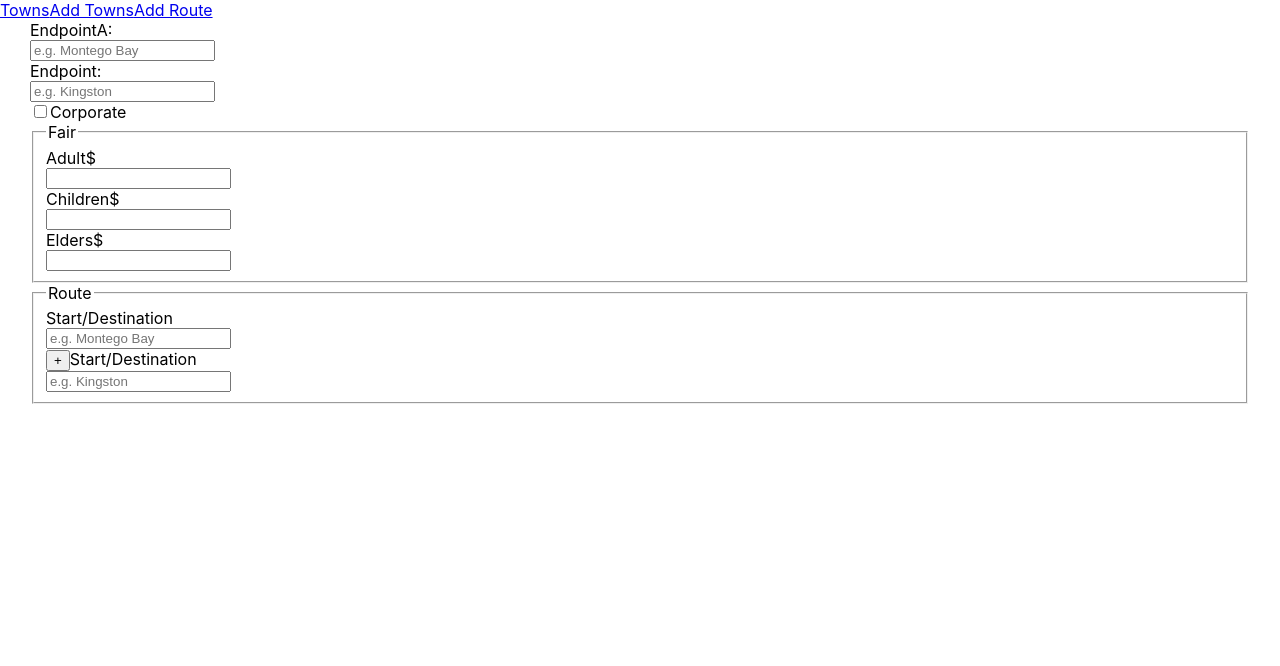
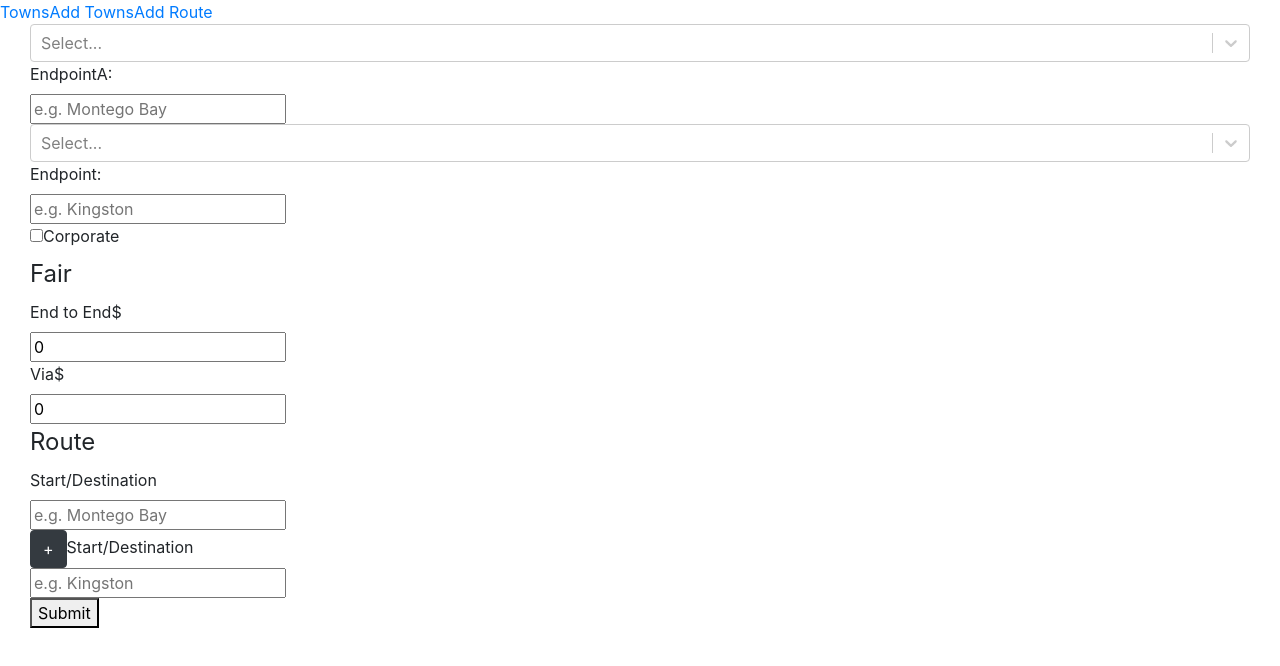
Before and after one commit to Deeswoc/PublicTransitGraphP, a React (Create React App) app in the folder transit-app/: page /Add-Route in a window 1280 px wide. Shown: the top 666 px of the page. Built offline with nearby package versions, Linux system fonts and the light colour scheme; no server answers.

Commit message:
added the feature to submit new route through form

```diff
--- a/transit-app/src/Contexts/NewRouteFormContext.js
+++ b/transit-app/src/Contexts/NewRouteFormContext.js
@@ -1,5 +1,6 @@
-import React, { createContext, useReducer } from 'react'
-import newRouteFormContextReducer from './NewRouteFormContextReducers/NewRouteFormContextReducer.js';
+import React, { createContext, useReducer, useEffect } from 'react';
+import d from '../devURL';
+import newRouteFormContextReducer, { actions as act}from './NewRouteFormContextReducers/NewRouteFormContextReducer.js';
 export const NewRouteFormContext = createContext();
 
 
@@ -18,21 +19,25 @@ function NewRouteFormContextProvider(props){
         },
         midPoints: [],
         fare: {
-            endToEnd: {
-                Adult: 0,
-                Child: 0,
-                Elder: 0
-            },
-            via: {
-                Adult: 0,
-                Child: 0,
-                Elder: 0
-            }
+            origin: 0,
+            via:0
         },
         corperate: false,
-        class: ""
+        class: "",
+        areas: []
     }
+
+
     const [state, dispatch] = useReducer(newRouteFormContextReducer, initialState);
+
+    useEffect(()=>{
+        let $ = async() => {
+            let data = await fetch(`${d}/towns/`);
+            let areas = await data.json();
+            dispatch({type: act.setAreaList, areas});
+        };
+        $();
+    }, [])
     return (
         <NewRouteFormContext.Provider value = {{ ...state, dispatch }}>
             {props.children}
--- a/transit-app/src/Contexts/NewRouteFormContextReducers/NewRouteFormContextReducer.js
+++ b/transit-app/src/Contexts/NewRouteFormContextReducers/NewRouteFormContextReducer.js
@@ -60,6 +60,33 @@ function newRouteFormContextReducer(state, action){
             }
         }
 
+        case actions.setOriginFare:{
+            return {
+                ...state,
+                fare: {
+                    ...state.fare,
+                    origin: action.fare
+                }
+            }
+        }
+
+        case actions.setViaFare:{
+            return {
+                ...state,
+                fare: {
+                    ...state.fare,
+                    via: action.fare
+                }
+            }
+        }
+
+        case actions.setAreaList:{
+            return {
+                ...state,
+                areas: action.areas
+            }
+        }
+
         default: {
             return state;
         }
@@ -74,5 +101,8 @@ export let actions = {
     setEndPointBParish: 4,
     setMidPointName: 5,
     setMidPointParish: 7,
-    removeMidPoint: 8
+    removeMidPoint: 8,
+    setOriginFare: 9,
+    setViaFare: 10,
+    setAreaList: 11
 }
--- a/transit-app/src/Routes/AddRoute/NewRouteForm.js
+++ b/transit-app/src/Routes/AddRoute/NewRouteForm.js
@@ -1,19 +1,23 @@
-import React, { useState, useContext,   } from 'react'
+import React, { useState, useContext, } from 'react'
 import '../../Styles/Forms/baseStyle.css'
 import ExpandableList from '../../Components/ExpandableList'
 import { NewRouteFormContext } from '../../Contexts/NewRouteFormContext'
 import { actions as act } from '../../Contexts/NewRouteFormContextReducers/NewRouteFormContextReducer'
+import Select from 'react-select';
+import d from '../../devURL';
 
+//temp
+import 'bootstrap/dist/css/bootstrap.css';
 let MiddleTowns = (props) => {
     const { midPoints, dispatch } = useContext(NewRouteFormContext);
-    let remove = (index)=>{
-        dispatch({type:act.removeMidPoint, index})
+    let remove = (index) => {
+        dispatch({ type: act.removeMidPoint, index })
     }
-    let edit = (index, updatedMidPoint)=>{
-        dispatch({type:act.setMidPointName, updatedMidPoint, index})
+    let edit = (index, updatedMidPoint) => {
+        dispatch({ type: act.setMidPointName, updatedMidPoint, index })
     }
     return (
-        <ExpandableList list = {midPoints} columns = {['Name', 'Parish']} remove = {remove} editValue = {edit}/>
+        <ExpandableList list={midPoints} columns={['Name']} remove={remove} editValue={edit} />
     )
 }
 
@@ -22,45 +26,91 @@ let NewRouteForm = (props) => {
     const [townsOnRoute, setTownsOnRoute] = useState([]);
     const {
         endPoints,
-        dispatch
+        fare,
+        dispatch,
+        areas,
+        midPoints
     } = useContext(NewRouteFormContext);
     const removeTownOnRoute = (index) => {
-        setTownsOnRoute(townsOnRoute.filter((item, i)=>{
+        setTownsOnRoute(townsOnRoute.filter((item, i) => {
             return i !== index;
         }))
     }
 
     return (
         <form>
+            <Select options={areas.map(area => { return { value: area.id, label: area.name } }).sort((a, b) => {
+                return a.label.localeCompare(b.label);
+            })} onChange={(e) => {
+                dispatch({ type: act.setEndPointAName, Name: e.value })
+            }}></Select>
             <label htmlFor="EndpointA">EndpointA:</label>
-            <input name="EndpointA" placeholder="e.g. Montego Bay" value={endPoints.A.name} onChange={(e)=>{
-                dispatch({type: act.setEndPointAName, Name: e.target.value})
+            <input name="EndpointA" placeholder="e.g. Montego Bay" value={endPoints.A.name} onChange={(e) => {
+                dispatch({ type: act.setEndPointAName, Name: e.target.value })
             }}></input>
+            <Select options={areas.map(area => { return { value: area.id, label: area.name } }).sort((a, b) => {
+                return a.label.localeCompare(b.label);
+            })} onChange={(e) => {
+                dispatch({ type: act.setEndPointBName, Name: e.value })
+            }}></Select>
             <label htmlFor="EndpointB">Endpoint:</label>
-            <input name="EndpointB" placeholder="e.g. Kingston" value={endPoints.B.name} onChange={(e)=>{
-                dispatch({type: act.setEndPointBName, Name: e.target.value})
+            <input name="EndpointB" placeholder="e.g. Kingston" value={endPoints.B.name} onChange={(e) => {
+                dispatch({ type: act.setEndPointBName, Name: e.target.value })
             }}></input>
             <input name="corporate" type="checkbox"></input>
             <label htmlFor="corporate">Corporate</label>
             <fieldset>
                 <legend>Fair</legend>
-                <label htmlFor="adult">Adult</label>$ <input name="adult" type="number" min="0" step="10"></input>
-                <label htmlFor="children">Children</label>$ <input name="children" type="number" min="0" step="10"></input>
-                <label htmlFor="elders">Elders</label>$ <input name="elders" type="number" min="0" step="10"></input>
+                <label htmlFor="end_to_end">End to End</label>$ <input name="end_to_end" type="number" min="0" step="5" value={fare.origin} onChange={(e) => {
+                    dispatch({
+                        type: act.setOriginFare,
+                        fare: e.target.value
+                    })
+                }}></input>
+                <label htmlFor="via">Via</label>$ <input name="children" type="number" min="0" step="5" value={fare.via} onChange={(e) => {
+                    dispatch({
+                        type: act.setViaFare,
+                        fare: e.target.value
+                    })
+                }}></input>
             </fieldset>
             <fieldset>
                 <legend>Route</legend>
-                <label htmlFor="EndA">Start/Destination</label><input name="EndA" placeholder="e.g. Montego Bay" value={endPoints.A.name} onChange={(e)=>{
-                    dispatch({type: act.setEndPointAName, Name: e.target.value})
+                <label htmlFor="EndA">Start/Destination</label><input name="EndA" placeholder="e.g. Montego Bay" value={endPoints.A.name} onChange={(e) => {
+                    dispatch({ type: act.setEndPointAName, Name: e.target.value })
                 }}></input>
-                <button type="button" onClick={(e)=>{
-                    dispatch({type: act.addMidPoint})
+                <button type="button" className="btn btn-dark" onClick={(e) => {
+                    dispatch({ type: act.addMidPoint })
                 }}>+</button>
-                <MiddleTowns remove={removeTownOnRoute} towns={[]}/>
-                <label htmlFor="EndB">Start/Destination</label><input name="EndB" placeholder="e.g. Kingston" value={endPoints.B.name} onChange={(e)=>{
-                    dispatch({type: act.setEndPointBName, Name: e.target.value})
+                <MiddleTowns remove={removeTownOnRoute} towns={[]} />
+                <label htmlFor="EndB">Start/Destination</label><input name="EndB" placeholder="e.g. Kingston" value={endPoints.B.name} onChange={(e) => {
+                    dispatch({ type: act.setEndPointBName, Name: e.target.value })
                 }}></input>
             </fieldset>
+            <button type='submit' onClick={(e)=>{
+                e.preventDefault();
+
+                let path = [endPoints.A.name, ...midPoints, endPoints.B.name]
+                let route = {
+                    fare,
+                    path
+                }
+                fetch(`${d}/routes`, {
+                    method:'POST',
+                    headers:{
+                        'Content-type':'application/json'
+                    },
+                    body:JSON.stringify(route)
+                })
+                .then(response=>{
+                    if(response.status===201){
+                        alert('Added the route');
+                    }
+                    console.log(response.status);
+                })
+            }}>
+                Submit
+            </button>
         </form>
     )
 }
```
